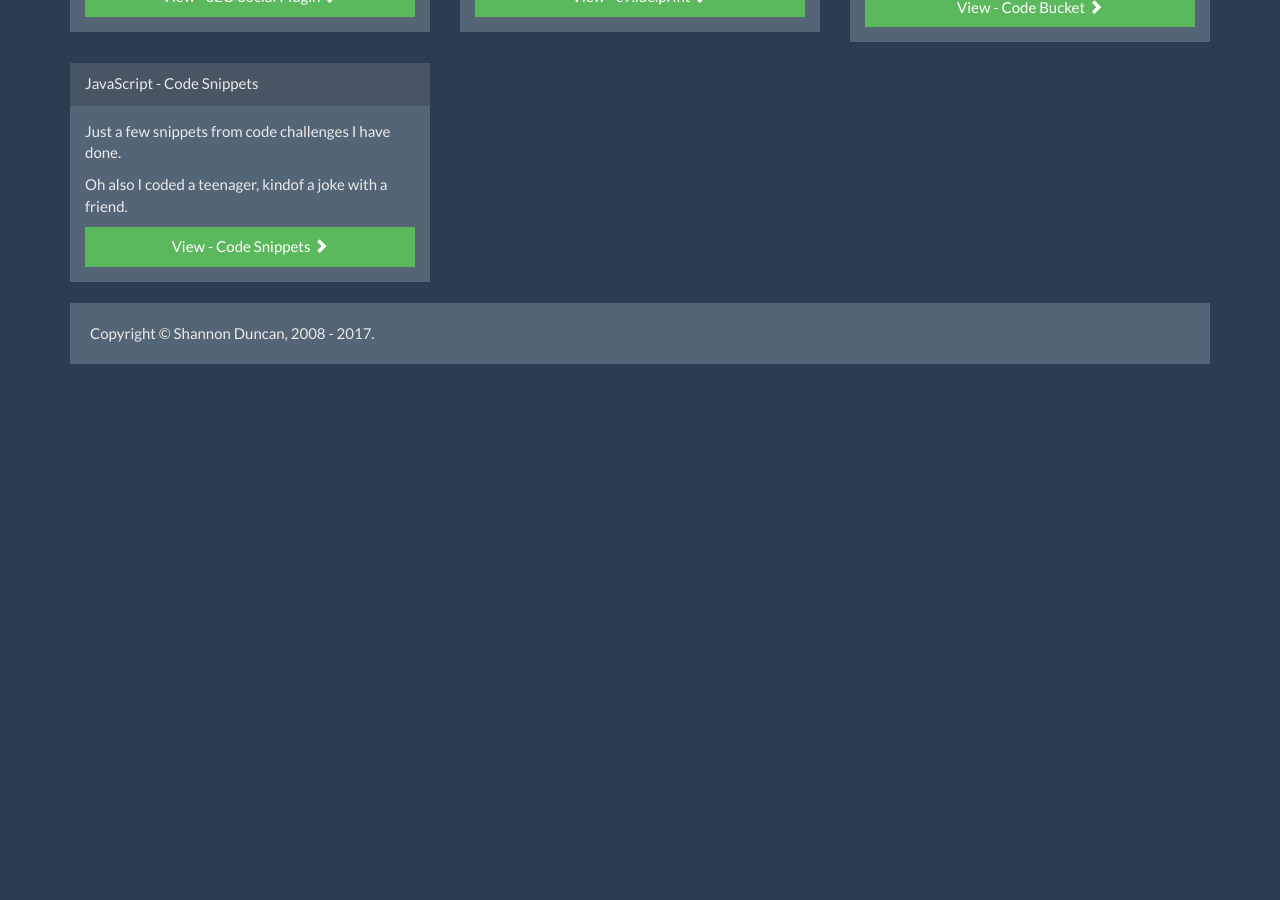
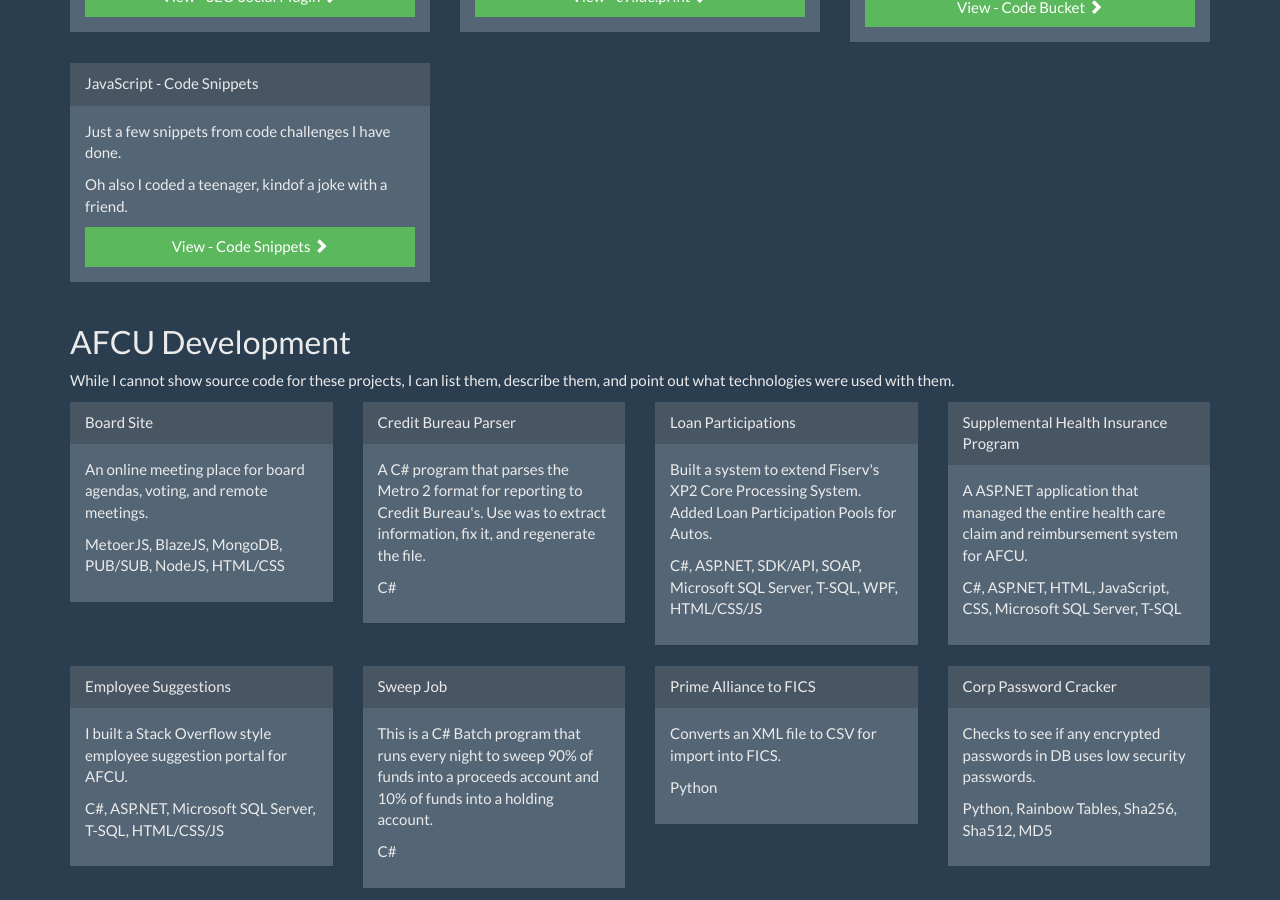
Before and after one commit to shadowcodex/shadowcodex.github.io, a Jekyll site: the page built from index.html, in a window 1280 px wide and 900 px high, scrolled down 2329 px. Built offline with Jekyll 4.4.1, drawn with Linux system fonts in a browser that asks for light colours; before the commit the page ends 2713 px from its top, so only the background shows below that.

Commit message:
added afcu-projects

```diff
--- /dev/null
+++ b/_data/afcu-projects.json
@@ -0,0 +1,42 @@
+[
+    {
+        title: "Board Site",
+        description: "An online meeting place for board agendas, voting, and remote meetings.",
+        tech: "MetoerJS, BlazeJS, MongoDB, PUB/SUB, NodeJS, HTML/CSS"
+    },
+    {
+        title: "Credit Bureau Parser",
+        description: "A C# program that parses the Metro 2 format for reporting to Credit Bureau's. Use was to extract information, fix it, and regenerate the file.",
+        tech: "C#"
+    },
+    {
+        title: "Loan Participations",
+        description: "Built a system to extend Fiserv's XP2 Core Processing System. Added Loan Participation Pools for Autos.",
+        tech: "C#, ASP.NET, SDK/API, SOAP, Microsoft SQL Server, T-SQL, WPF, HTML/CSS/JS"
+    },
+    {
+        title: "Supplemental Health Insurance Program",
+        description: "A ASP.NET application that managed the entire health care claim and reimbursement system for AFCU.",
+        tech: "C#, ASP.NET, HTML, JavaScript, CSS, Microsoft SQL Server, T-SQL"
+    },
+    {
+        title: "Employee Suggestions",
+        description: "I built a Stack Overflow style employee suggestion portal for AFCU.",
+        tech: "C#, ASP.NET, Microsoft SQL Server, T-SQL, HTML/CSS/JS"
+    },
+    {
+        title: "Sweep Job",
+        description: "This is a C# Batch program that runs every night to sweep 90% of funds into a proceeds account and 10% of funds into a holding account.",
+        tech: "C#"
+    },
+    {
+        title: "Prime Alliance to FICS",
+        description: "Converts an XML file to CSV for import into FICS.",
+        tech: "Python"
+    },
+    {
+        title: "Corp Password Cracker",
+        description: "Checks to see if any encrypted passwords in DB uses low security passwords.",
+        tech: "Python, Rainbow Tables, Sha256, Sha512, MD5"
+    },
+]
--- /dev/null
+++ b/_includes/afcu-projects.html
@@ -0,0 +1,23 @@
+<div class="row">
+        <div class="col-md-12">
+            <h2>AFCU Development</h2>
+            <p>While I cannot show source code for these projects, I can list them, describe them, and point out what technologies were used with them.
+        </div>
+    </div>
+{% assign rows = site.data.afcu-projects.size | divided_by: 4.0 | ceil %}
+{% for i in (1..rows) %}
+    {% assign offset = forloop.index0 | times: 4 %}
+    <div class="row">
+    {% for proj in site.data.afcu-projects limit:4 offset:offset %}
+        <div class="col-md-3">
+            <div class="panel panel-default">
+                <div class="panel-heading">{{proj.title}}</div>
+                <div class="panel-body">
+                    <p>{{proj.description}}</p>
+                    <p>{{proj.tech}}</p>
+                </div>
+            </div>
+        </div>
+    {% endfor %}
+    </div>
+{% endfor %}
--- a/index.html
+++ b/index.html
@@ -249,6 +249,7 @@ description: 'I am a full stack developer experienced in C#, .NET, Angular 2+, I
                     </div>
                 </div>
             </div>
+            {% include afcu-projects.html %}
             <div class="row">
                 <div class="col-md-12">
                     <div class="well">
```
Also changed, not shown: 5 other files.
